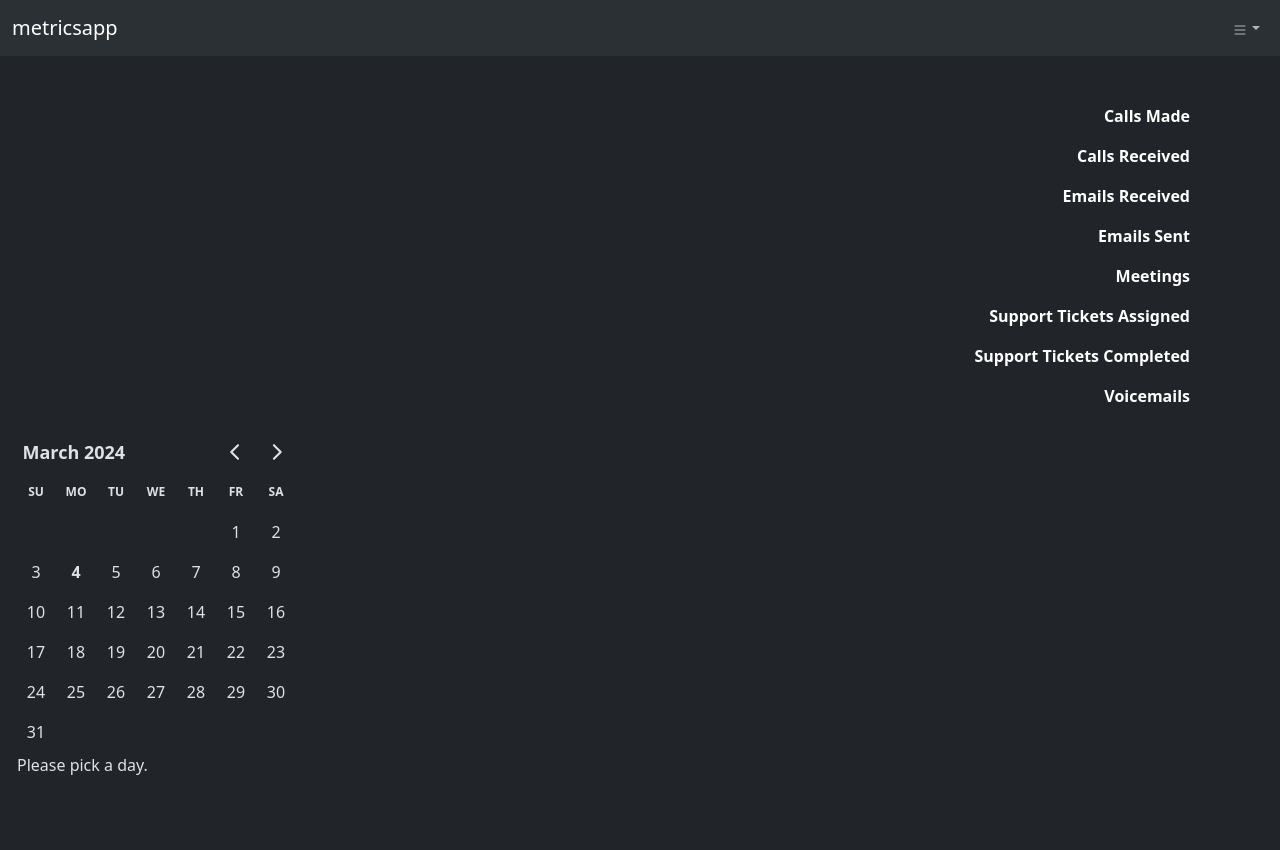
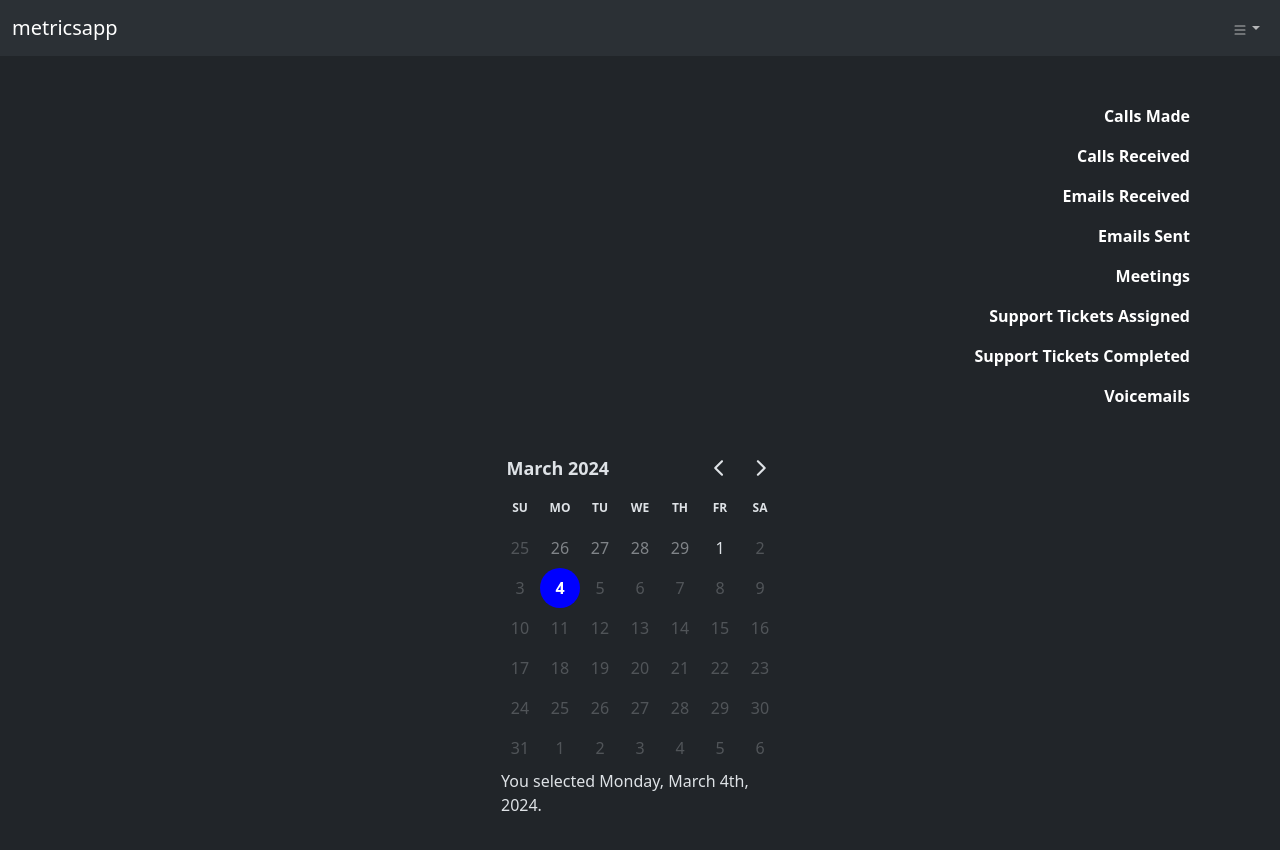
Before and after one commit to brandonfullstack/metrics-app, a React (Create React App) app: page / in a window 1280 px wide. Shown: the top 850 px of the page. Built offline with nearby package versions, Linux system fonts and the light colour scheme.

Commit message:
Configure calendar/day picker component

```diff
--- a/src/components/Calendar.jsx
+++ b/src/components/Calendar.jsx
@@ -1,21 +1,43 @@
-import React from 'react';
-import { format, isToday } from 'date-fns';
+import React, { useState } from 'react';
+import { format } from 'date-fns';
 import { DayPicker } from 'react-day-picker';
 import 'react-day-picker/dist/style.css';
 
 export default function Calendar() {
-  const [selected, setSelected] = React.useState();
+  const today = new Date();
+  const [selectedDay, setSelectedDay] = useState(today);
 
-  let footer = <p>Please pick a day.</p>;
-  if (selected) {
-    footer = <p>You picked {format(selected, 'PP')}.</p>;
-  }
+  const footer = selectedDay ? (
+    <p>You selected {format(selectedDay, 'PPPP')}.</p>
+  ) : (
+    <p>Please pick a day.</p>
+  );
+
   return (
-    <DayPicker
-      mode="single"
-      selected={selected}
-      onSelect={setSelected}
-      footer={footer}
-    />
+    <div className="position-relative">
+      <div className="d-flex justify-content-center">
+        <DayPicker
+          mode="single"
+          showOutsideDays
+          required
+          selected={selectedDay}
+          onSelect={setSelectedDay}
+          footer={footer}
+          modifiers={{
+            disabled: [
+              {
+                dayOfWeek: [0, 6]
+              },
+              {
+                after: today
+              },
+              {
+                before: new Date(2023, 12)
+              }
+            ]
+          }}
+        />
+      </div>
+    </div>
   );
 }
```
